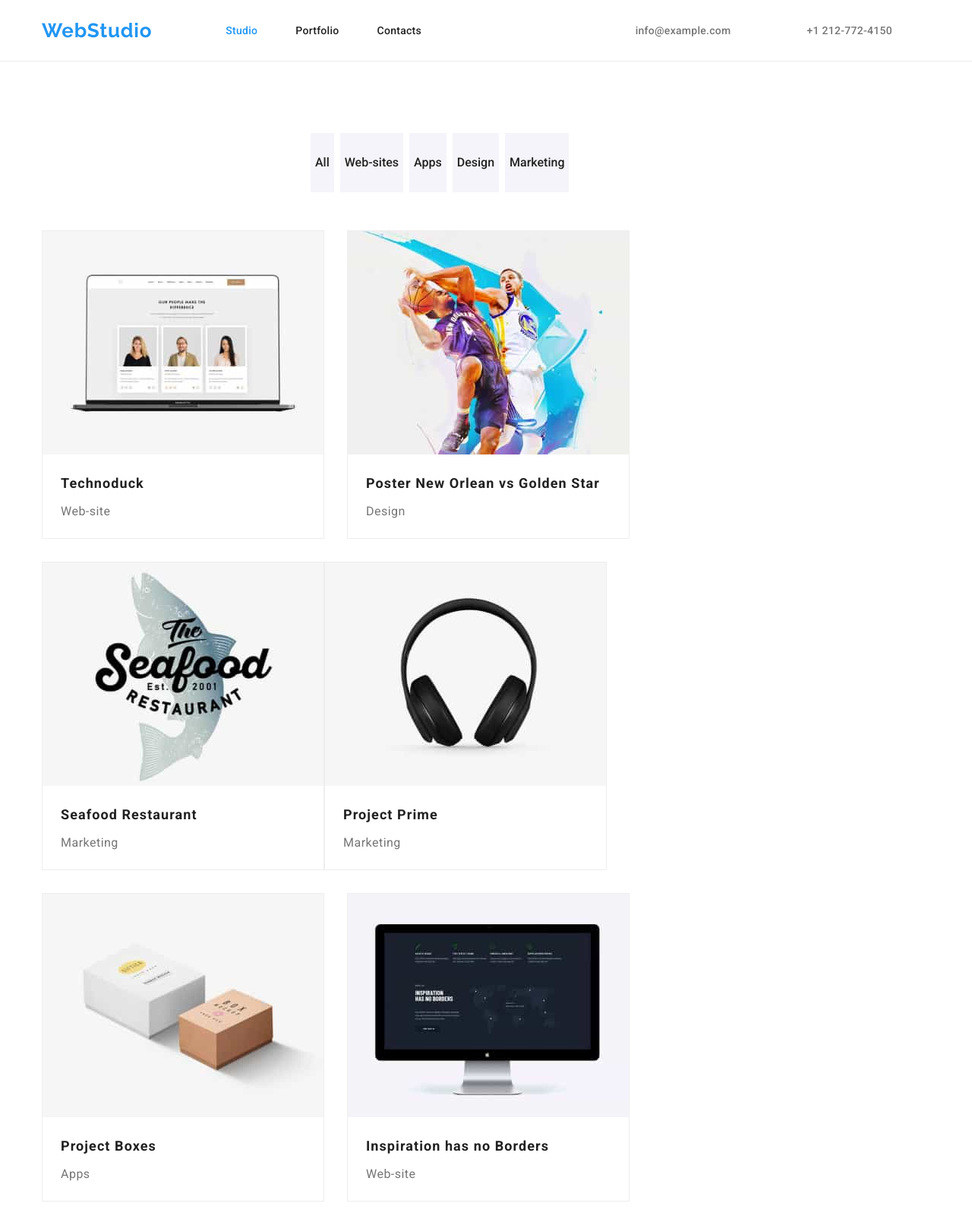
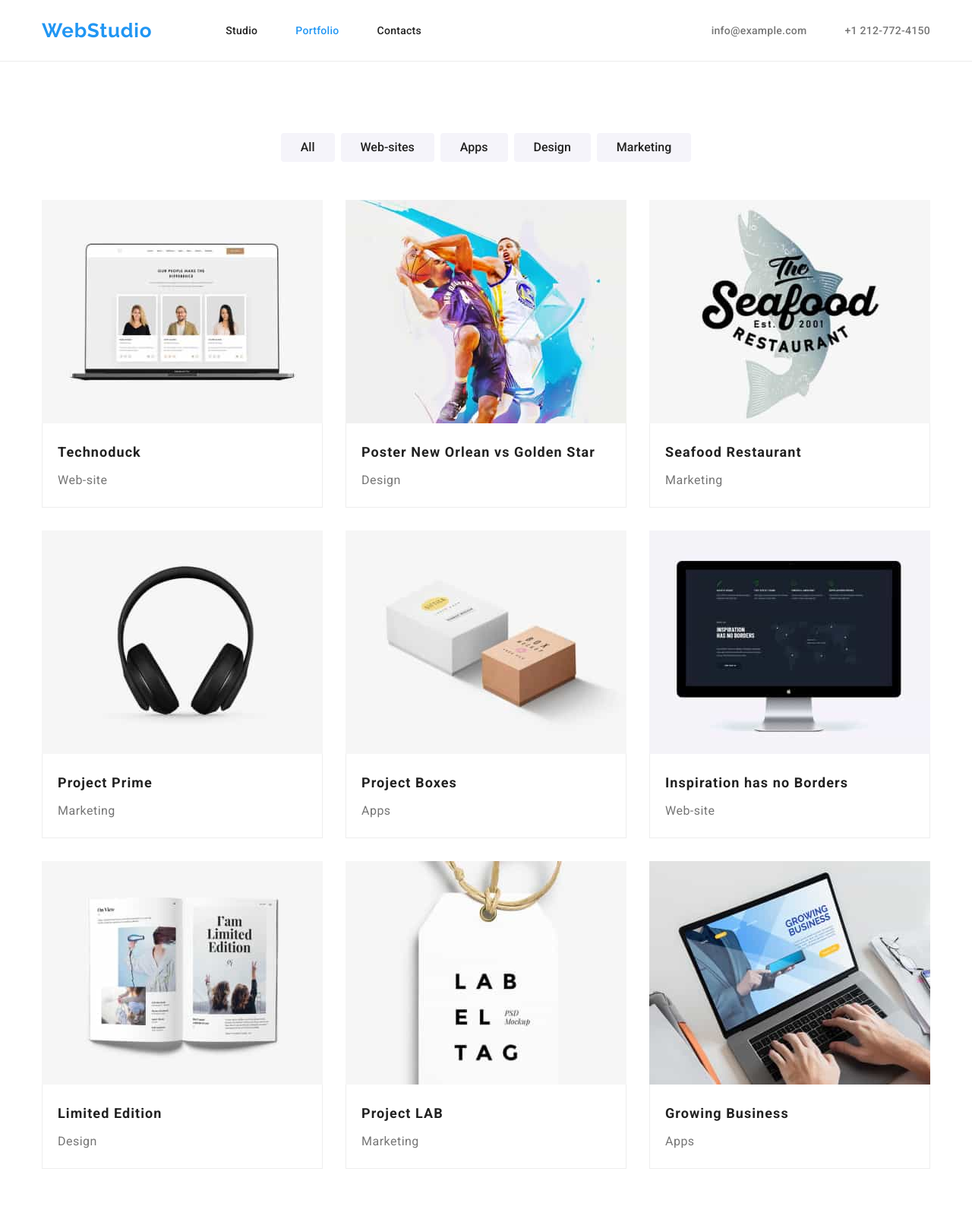
Before and after one commit to jiml268/goit-markup-hw-03, a plain HTML site: page portfolio.html in a window 1280 px wide. Shown: the top 1600 px of the page at 76% size. Drawn offline with nearby package versions, Linux system fonts and the light colour scheme.

Commit message:
correction to homework part 2

```diff
--- a/css/styles.css
+++ b/css/styles.css
@@ -133,7 +133,7 @@ margin-left: auto;
     line-height: calc(14/16);
     letter-spacing: 0.02em;
     color: var(--secondary-text-color);
-    margin-right: 50px;
+    padding: 32px 0;
 }
 
 .contact-link:hover,
@@ -212,7 +212,7 @@ margin-left: auto;
 
 .features-list {
     display: flex;
-
+   justify-content: center;
 
 }
 
@@ -259,6 +259,7 @@ margin-right: 30px;
 
 .what-we-do-list{
     display: flex;
+    justify-content: center;
 }
 
 .what-we-do-item:not(:last-child) {
@@ -268,7 +269,6 @@ margin-right: 30px;
 /*OUR TEAM*/
 
 .our-team-section {
-    padding-top: 0;
     background-color: var(--secondary-background);
 }
 
@@ -284,6 +284,15 @@ margin-right: 30px;
 
 .our-team-list {
     display: flex;
+    justify-content: center;
+}
+.our-team-item{
+    width: 270px;
+background-color: #FFFFFF;
+box-shadow: 0px 1px 3px rgba(0, 0, 0, 0.12),
+0px 1px 1px rgba(0, 0, 0, 0.14),
+0px 2px 1px rgba(0, 0, 0, 0.2);
+border-radius: 0px 0px 4px 4px;
 }
 
 .our-team-item:not(:last-child) {
@@ -300,11 +309,12 @@ margin-right: 30px;
     color: var(--main-text-color);
 }
 
-
+.our-team-item-description{
+    padding: 30px 0px;
+}
 
 .employee-name {
-    padding-top: 30px;
-    padding-bottom: 10px;
+    margin-bottom: 10px;
     font-size: 16px;
     line-height: calc(19/16);
     text-align: center;
@@ -349,6 +359,7 @@ margin-right: 30px;
     font-size: 14px;
     line-height: calc(24/14);
     color: var(--white-text-color);
+    width: 231px;
 }
 
 .footer-addreess:hover,
@@ -380,21 +391,18 @@ margin-right: 30px;
 
 .portfolio-button-list{
     display:flex;
-flex-direction: row;
-width: 462px;
-margin-left: auto;
-margin-right:auto ;
+justify-content: center;
 margin-bottom: 50px;
 }
 
 
 
 .portfolio-button-item:not(:last-child){
-    padding-right: 8px;
+    margin-right: 8px;
 }
 
 
-.protfolio-work-button {
+.portfolio-work-button {
     font-family: Roboto;
     font-size: 16px;
     font-weight: 500;
@@ -402,15 +410,17 @@ margin-bottom: 50px;
     text-align: center;
     color: var(--main-text-color);
     background: #F5F4FA;;
-    padding: 26px 6px;
+    padding: 6px 26px;
     border: none;
+    border-radius: 4px;
 
 }
 
-.protfolio-work-button:hover,
-.protfolio-work-button:focus {
+.portfolio-work-button:hover,
+.portfolio-work-button:focus {
     background-color: var(--accent-color);
-  color: var(--white-text-color)
+  color: var(--white-text-color);
+box-shadow: 0px 3px 1px rgba(0, 0, 0, 0.1), 0px 1px 2px rgba(0, 0, 0, 0.08), 0px 2px 2px rgba(0, 0, 0, 0.12);
 
 }
 
@@ -430,7 +440,6 @@ margin-bottom: 50px;
 
 .portfolio-image-item {
     background: #FFFFFF;
-    border: 1px solid #EEEEEE;
     margin-bottom: 30px;
 }
 
@@ -438,13 +447,19 @@ margin-bottom: 50px;
     margin-right: 30px;
 }
 
+.card-contact{
+    padding: 20px;
+    border-left: 1px solid #EEEEEE;
+    border-bottom: 1px solid #EEEEEE;
+    border-right: 1px solid #EEEEEE;
+}
+
 .project-type {
     font-weight: 400;
     font-size: 16px;
     line-height: calc(30/16);
     color: var(--main-title-color);
-    padding-left: 24px;
-    padding-bottom: 20px;
+
 }
 
 
@@ -453,7 +468,5 @@ margin-bottom: 50px;
     font-size: 18px;
     line-height: calc(36/18);
     letter-spacing: 0.06em;
-    padding-top: 20px;
-    padding-bottom: 4px;
-    padding-left: 24px;
+    margin-bottom: 4px;
 }
--- a/portfolio.html
+++ b/portfolio.html
@@ -24,10 +24,10 @@
       <nav>
         <ul class="navigation-list">
           <li class="navigation-item">
-            <a href="./index.html" class="navigation-link current-page"> Studio</a>
+            <a href="./index.html" class="navigation-link"> Studio</a>
           </li>
           <li class="navigation-item">
-            <a href="./portfolio.html" class="navigation-link "> Portfolio</a>
+            <a href="./portfolio.html" class="navigation-link  current-page"> Portfolio</a>
           </li>
           <li class="navigation-item">
             <a href="#" class="navigation-link"> Contacts</a>
@@ -49,28 +49,26 @@
         <div class="container">
           <ul class="portfolio-button-list">
             <li class="portfolio-button-item">
-              <button type="button" class="protfolio-work-button">All</button>
+              <button type="button" class="portfolio-work-button">All</button>
             </li>
             <li class="portfolio-button-item">
-              <button type="button" class="protfolio-work-button">
+              <button type="button" class="portfolio-work-button">
                 Web-sites
               </button>
             </li>
             <li class="portfolio-button-item">
-              <button type="button" class="protfolio-work-button">Apps</button>
+              <button type="button" class="portfolio-work-button">Apps</button>
             </li>
             <li class="portfolio-button-item">
-              <button type="button" class="protfolio-work-button">
+              <button type="button" class="portfolio-work-button">
                 Design
               </button>
             </li>
             <li class="portfolio-button-item">
-              <button type="button" class="protfolio-work-button"> Marketing
+              <button type="button" class="portfolio-work-button"> Marketing
               </button>
             </li>
           </ul>
-        </div>
-        <div class="container">
           <ul class="portfolio-image-list">
             <li class="portfolio-image-item">
               <img
@@ -78,17 +76,20 @@
                 alt="picture of three people"
                 width="370"
               >
+              <div class="card-contact">
               <h3 class="project-title">Technoduck</h3>
               <p class="project-type">Web-site</p>
-            </li>
+            </div>
             <li class="portfolio-image-item">
               <img
                 src="./images/portfolio/basketball-players.jpg"
                 alt="two basketball players"
                 width="370"
               >
+              <div class="card-contact">
               <h3 class="project-title">Poster New Orlean vs Golden Star</h3>
               <p class="project-type">Design</p>
+              </div>
             </li>
             <li class="portfolio-image-item">
               <img
@@ -96,8 +97,10 @@
                 alt="the seafood restaurant logo"
                 width="370"
               >
+              <div class="card-contact">
               <h3 class="project-title">Seafood Restaurant</h3>
               <p class="project-type">Marketing</p>
+              </div>
             </li>
             <li class="portfolio-image-item">
               <img
@@ -105,8 +108,10 @@
                 alt="headphones"
                 width="370"
               >
+              <div class="card-contact">
               <h3 class="project-title">Project Prime</h3>
               <p class="project-type">Marketing</p>
+              </div>
             </li>
             <li class="portfolio-image-item">
               <img
@@ -114,8 +119,10 @@
                 alt="two boxes"
                 width="370"
               >
+              <div class="card-contact">
               <h3 class="project-title">Project Boxes</h3>
               <p class="project-type">Apps</p>
+              </div>
             </li>
             <li class="portfolio-image-item">
               <img
@@ -123,8 +130,10 @@
                 alt="computer monitor with inspiration message"
                 width="370"
               >
+              <div class="card-contact">
               <h3 class="project-title">Inspiration has no Borders</h3>
               <p class="project-type">Web-site</p>
+              </div>
             </li>
             <li class="portfolio-image-item">
               <img
@@ -132,8 +141,10 @@
                 alt="limited edition book"
                 width="370"
               >
+              <div class="card-contact">
               <h3 class="project-title">Limited Edition</h3>
               <p class="project-type">Design</p>
+            </div>
             </li>
             <li class="portfolio-image-item">
               <img
@@ -141,8 +152,11 @@
                 alt="picture of a lable"
                 width="370"
               >
+              <div class="card-contact">
               <h3 class="project-title">Project LAB</h3>
               <p class="project-type">Marketing</p>
+
+              </div>
             </li>
             <li class="portfolio-image-item">
               <img
@@ -150,19 +164,21 @@
                 alt="laptop with growing business website"
                 width="370"
               >
+              <div class="card-contact">
               <h3 class="project-title">Growing Business</h3>
               <p class="project-type">Apps</p>
+              </div>
             </li>
           </ul>
         </div>
       </section>
     </main>
     <footer class="site-footer">
-      <div class="footer-section">
+      <div class="container footer-section">
         <a href="./index.html" class="logo">WebStudio</a>
         <address class="footer-address">
           <a href="https://goo.gl/maps/5cGNWwdfsy72YUbW6" class="footer-addreess-link" target="_blank">
-            695 Park Ave, New York, NY 10065, United States
+            695 Park Ave, New York, NY 10065, <br> United States
           </a>
           <ul>
             <li><a href="mailto:info@example.com" class="foot-contact">info@example.com</a></li>
```
Also changed, not shown: index.html (+12 -4 lines).
